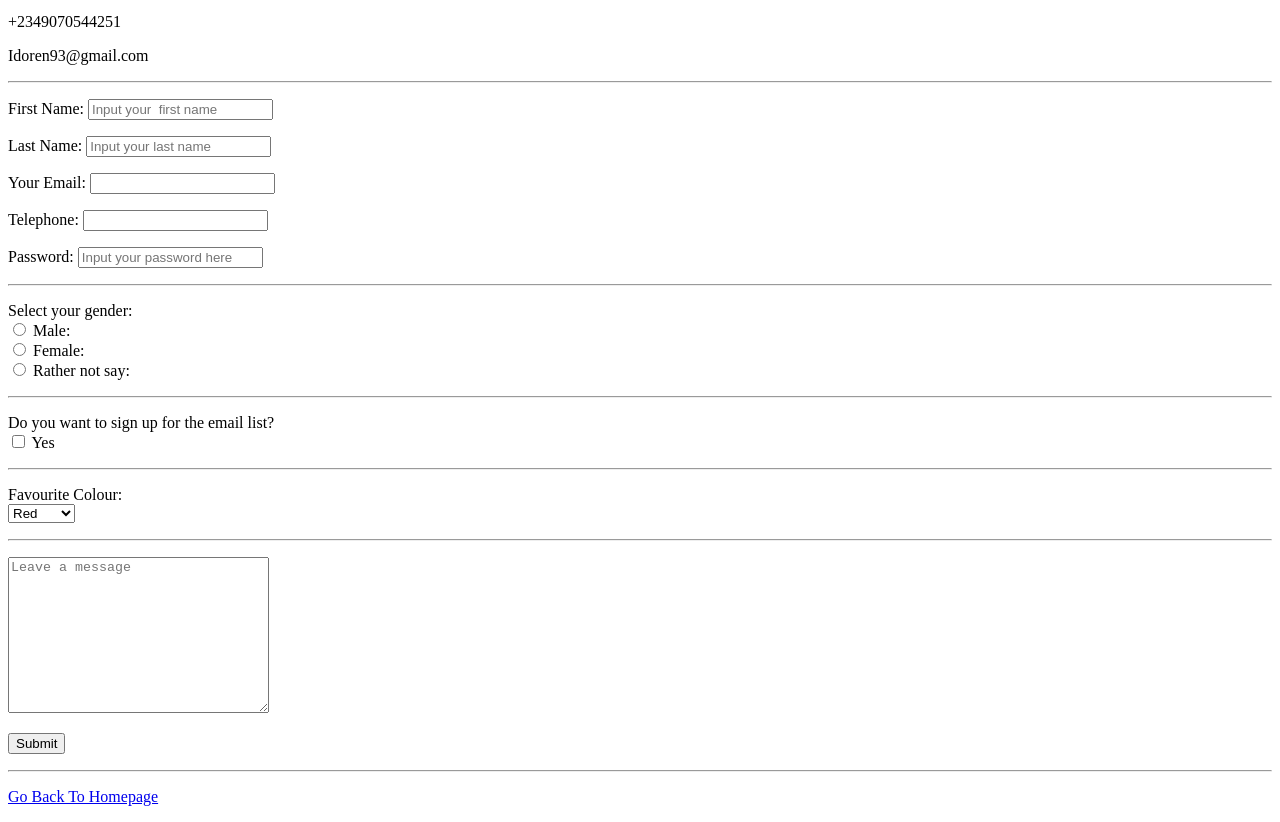
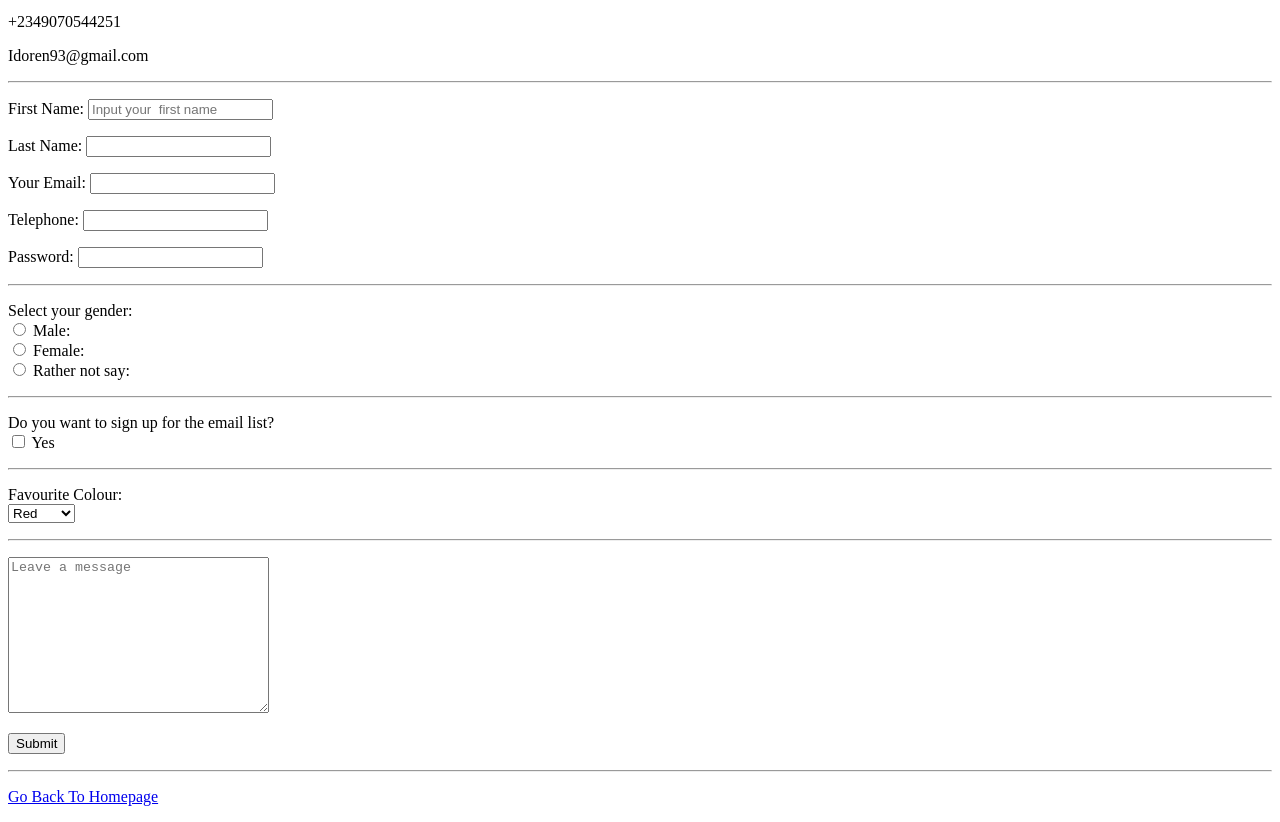
Before and after one commit to Idoren19/FINAL-HTML-PROJECT, a plain HTML site: page pages/contact/contact.html in a window 1280 px wide. Shown: the part 101-923 px from the top of the page. Drawn offline with Linux system fonts and the light colour scheme.

Commit message:
rm placeholder

```diff
--- a/pages/contact/contact.html
+++ b/pages/contact/contact.html
@@ -18,7 +18,7 @@
         </p>
         <p>
             <label for="lname">Last Name:</label>
-            <input type="text" id="lname" name="lname" placeholder="Input your last name" required>
+            <input type="text" id="lname" name="lname" required>
         </p>
         <p>
             <label for="email">Your Email:</label>
@@ -30,7 +30,7 @@
          </p>
         <p>
             <label for="password">Password:</label>
-            <input type="password" id="password" name="password" placeholder="Input your password here" required>
+            <input type="password" id="password" name="password" required>
         </p>
         <hr />
         <p>
```
